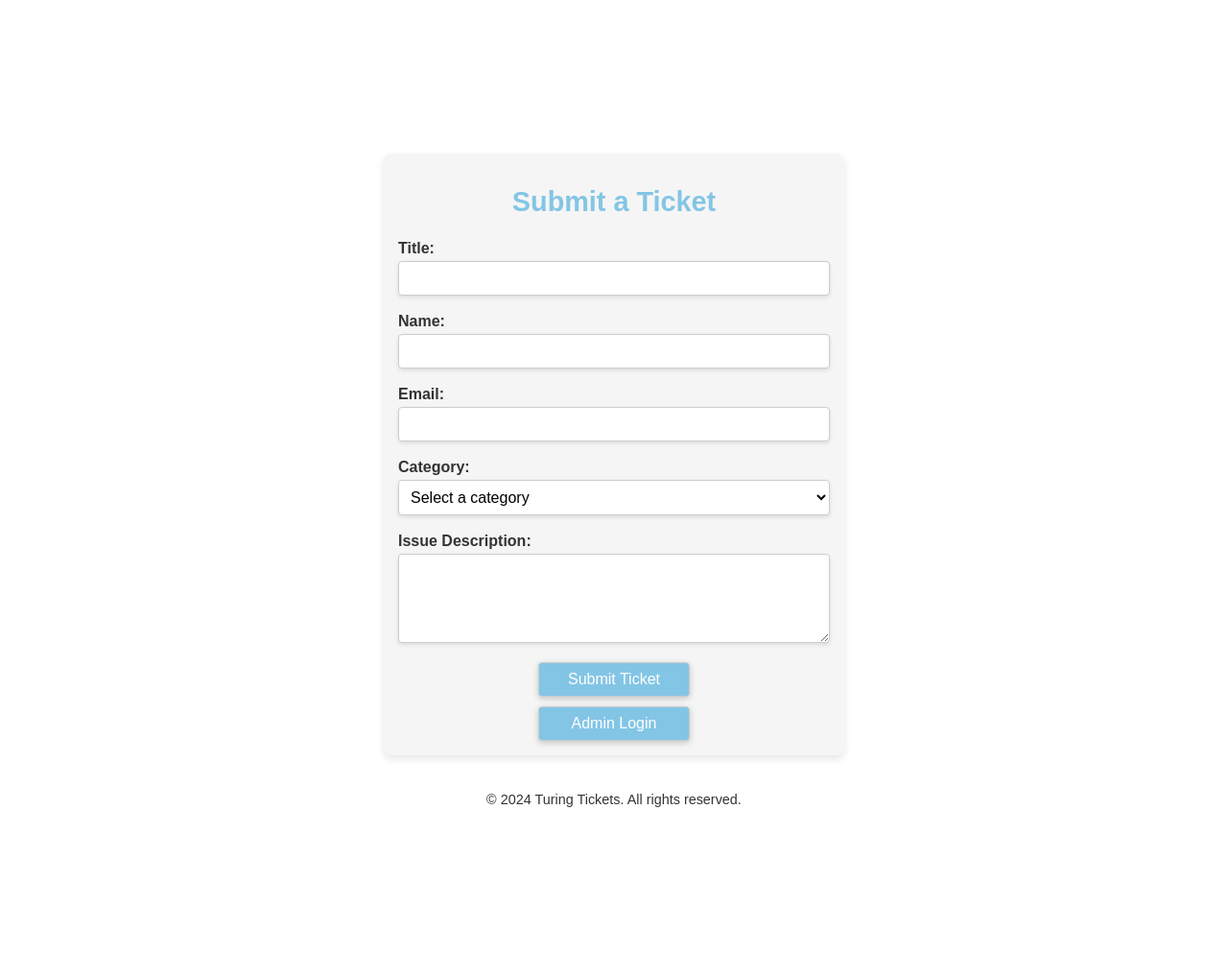
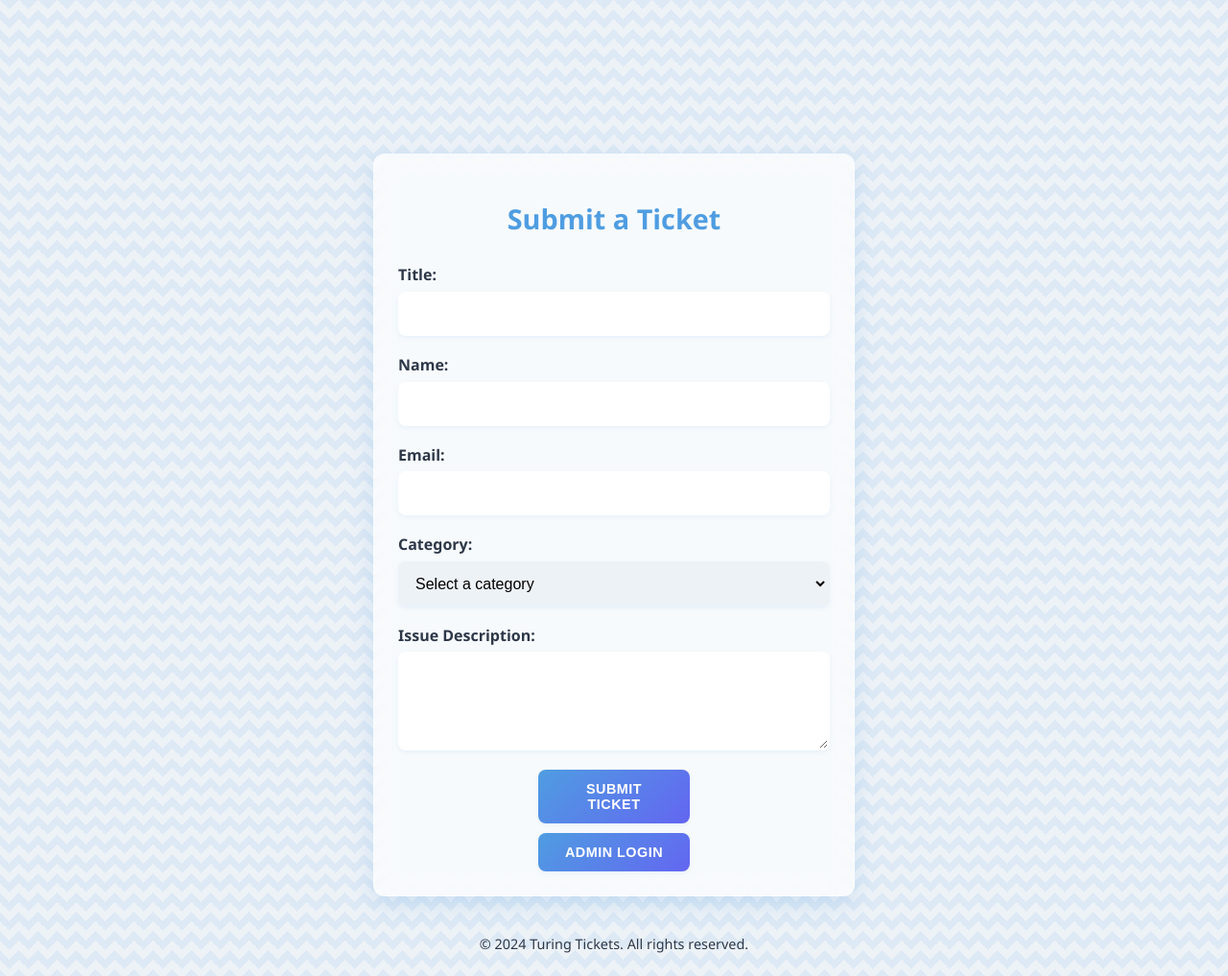
Before and after one commit to jonahgcarpenter/Turing-Tickets, a PHP site: page / in a window 1280 px wide. Shown: the whole page at 96% size. Before the commit the page ends 841 px from the top, so only its background shows below. Run offline with PHP 8.4, Linux system fonts and the light colour scheme.

Commit message:
new look

```diff
--- a/Project/styles.css
+++ b/Project/styles.css
@@ -1,36 +1,63 @@
 /* Color Variables */
 :root {
-  --powder-blue: #83C5E5; /* Ole Miss powder blue */
-  --text-color: #333;
-  --background-color: #fff;
-  --accent-color: #f5f5f5;
-  --border-color: #ccc;
-  --status-open: #d4edda;          /* Green */
-  --status-in-progress: #cce5ff;   /* Blue */
-  --status-awaiting: #fff3cd;      /* Yellow */
-  --status-closed: #f8d7da;        /* Red */
+  --powder-blue: #4f9de1; /* Ole Miss powder blue */
+  --powder-blue-dark: #3b7ab3;
+  --text-color: #2d3748;
+  --background-color: #edf2f7;    /* Slightly darker background */
+  --accent-color: #f7fafc;        /* Lighter accent for containers */
+  --border-color: #e2e8f0;        /* Darker border color */
+  --container-bg: rgba(255, 255, 255, 0.95);        /* White for main containers */
+  --table-row-alt: #f7fafc;      /* Alternating table row color */
+  --input-bg: #ffffff;           /* Input background color */
+  --status-open: #28a745;          /* Green */
+  --status-in-progress: #007bff;   /* Blue */
+  --status-awaiting: #ffc107;      /* Yellow */
+  --status-closed: #dc3545;        /* Red */
+  --shadow-sm: 0 2px 4px rgba(79, 157, 225, 0.1);
+  --shadow-md: 0 4px 6px rgba(79, 157, 225, 0.15);
+  --shadow-lg: 0 8px 24px rgba(79, 157, 225, 0.2);
+  --transition-speed: 0.3s;
+  --glass-bg: rgba(255, 255, 255, 0.7);
+  --glass-border: rgba(255, 255, 255, 0.2);
+  --gradient-primary: linear-gradient(135deg, var(--powder-blue) 0%, #6366f1 100%);
 }
 
 /* General Styles */
 body {
-  font-family: Arial, sans-serif;
+  font-family: 'Segoe UI', system-ui, -apple-system, sans-serif;
   color: var(--text-color);
   background-color: var(--background-color);
+  line-height: 1.6;
   margin: 0;
   padding: 0;
   justify-content: center;
   align-items: center;
   min-height: 100vh;
+  background-image:
+    linear-gradient(135deg, rgba(79, 157, 225, 0.1) 25%, transparent 25%),
+    linear-gradient(225deg, rgba(79, 157, 225, 0.1) 25%, transparent 25%),
+    linear-gradient(45deg, rgba(79, 157, 225, 0.1) 25%, transparent 25%),
+    linear-gradient(315deg, rgba(79, 157, 225, 0.1) 25%, transparent 25%);
+  background-position: 10px 0, 10px 0, 0 0, 0 0;
+  background-size: 20px 20px;
+  background-repeat: repeat;
 }
 
 .container {
-    max-width: 450px;
-    margin: 15px auto;
-    padding: 15px;
-    background-color: var(--accent-color);
-    border-radius: 8px;
-    box-shadow: 0 4px 8px rgba(0, 0, 0, 0.1); /* Add shadow for depth */
-    margin-top: 20vh; /* Offset to lower the container */
+  max-width: 450px;
+  margin: 15px auto;
+  padding: 25px;
+  background: var(--glass-bg);
+  backdrop-filter: blur(10px);
+  border: 1px solid var(--glass-border);
+  border-radius: 12px;
+  box-shadow: var(--shadow-lg);
+  transition: transform var(--transition-speed);
+  margin-top: 20vh; /* Offset to lower the container */
+}
+
+.container:hover {
+  transform: translateY(-2px);
 }
 
 /* Heading */
@@ -58,14 +85,25 @@ input[type="tel"],
 input[type="password"],
 select,
 textarea {
-  padding: 8px; /* Reduced padding */
-  border: 1px solid var(--border-color);
-  border-radius: 4px;
+  padding: 12px;
+  border: 2px solid transparent;
+  border-radius: 8px;
+  background: var(--input-bg);
+  transition: all 0.3s ease;
+  box-shadow: var(--shadow-sm);
   width: 100%;
   box-sizing: border-box;
   font-size: 1em;
   margin-bottom: 10px; /* Reduced space between inputs */
-  box-shadow: 0 2px 4px rgba(0, 0, 0, 0.1); /* Add shadow */
+}
+
+input:focus,
+select:focus,
+textarea:focus {
+  outline: none;
+  border-color: var(--powder-blue);
+  box-shadow: 0 0 0 3px rgba(79, 157, 225, 0.2);
+  transform: translateY(-1px);
 }
 
 select {
@@ -77,23 +115,26 @@ textarea {
 }
 
 button {
-  background-color: var(--powder-blue);
-  color: var(--background-color);
+  background-image: var(--gradient-primary);
+  color: white;
+  padding: 12px 24px;
+  border-radius: 8px;
   border: none;
-  border-radius: 4px;
-  cursor: pointer;
-  font-size: 1em;
-  text-align: center;
-  padding: 8px;
-  border: 1px solid var(--border-color);
+  font-weight: 600;
+  letter-spacing: 0.5px;
+  transition: all var(--transition-speed);
+  box-shadow: var(--shadow-sm);
   width: 35%;
   margin: 0 auto;
   display: block;
-  box-shadow: 0 2px 6px rgba(0, 0, 0, 0.2); /* Enhanced shadow */
+  text-transform: uppercase;
+  font-size: 0.9em;
 }
 
 button:hover {
-  background-color: #6bb1d4; /* Darker shade of powder blue */
+  background-image: linear-gradient(135deg, var(--powder-blue-dark) 0%, #5558d9 100%);
+  transform: translateY(-2px);
+  box-shadow: var(--shadow-md);
 }
 
 /* Logout Button Styles */
```
Also changed, not shown: other parts of Project/styles.css (+62 -15 lines).
